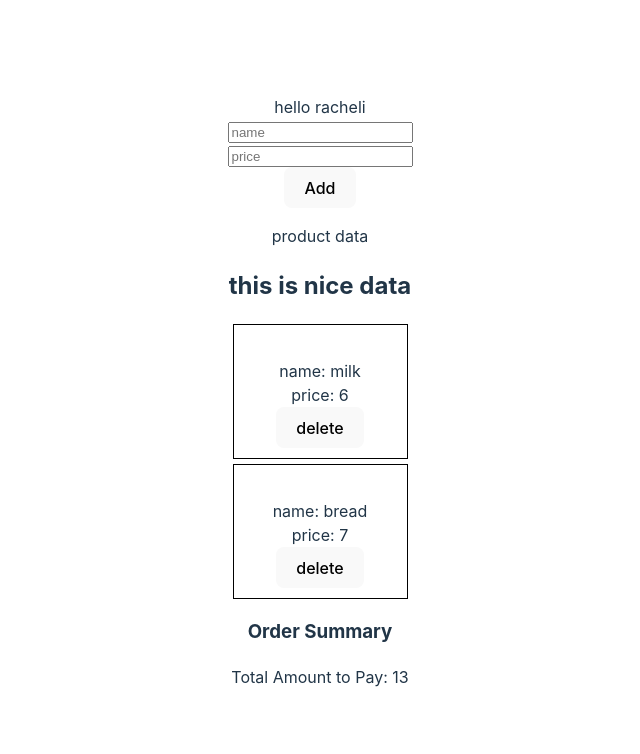
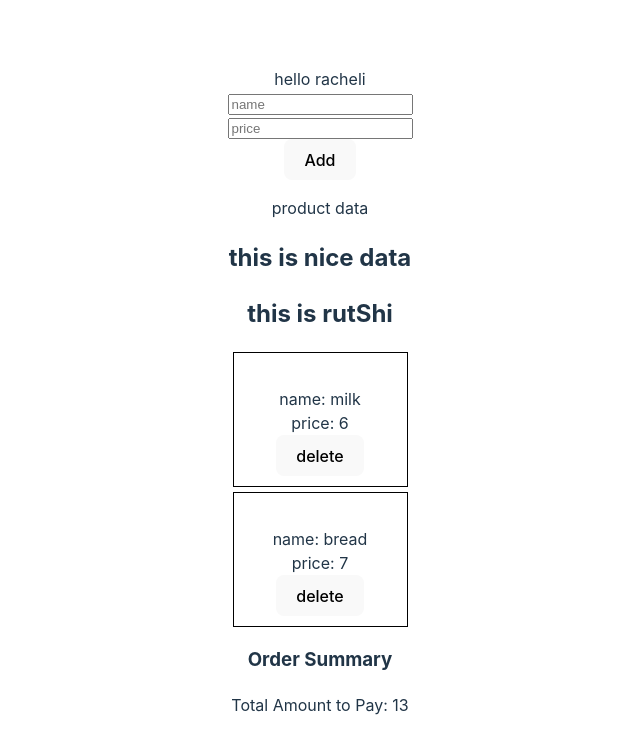
Before and after one commit to RacheliHirshman/Firstlesson, a React (Vite) app: page / in a window 1280 px wide. Shown: the top 754 px of the page, without its empty margins (320-960 px from the left). Built offline with nearby package versions, Linux system fonts and the light colour scheme.

Commit message:
add print in AllPriduct...

```diff
--- a/src/Components/Allproducts.jsx
+++ b/src/Components/Allproducts.jsx
@@ -8,6 +8,7 @@ const AllProducts = ({ productsArr ,deleteProduct}) => {
 <div>
     <p>product data</p>
     <h2>this is  nice data</h2>
+    <h2>this is  rutShi</h2>
     <ShowDetails productsArr={productsArr} deleteProduct={deleteProduct}/>
 </div>
     );
```
